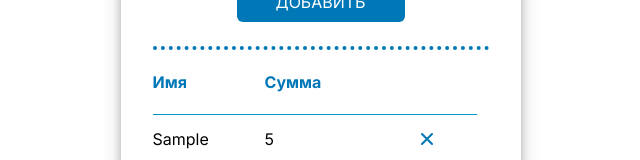
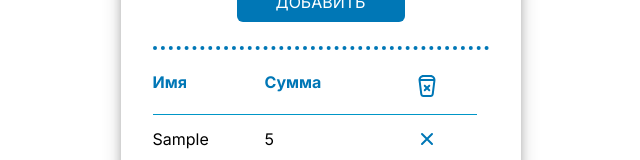
Before and after one commit to vgarbuzow/split-the-bill, a React (Vite) app: page / in a window 1280 px wide. Both pictures are taken after typing "Sample", "5" into the empty fields and a click on the button "ДОБАВИТЬ". Shown: the part 356-516 px from the top of the page, without its empty margins (312-952 px from the left). Built offline with nearby package versions, Linux system fonts and the light colour scheme.

Commit message:
Добавление кнопки 'Удалить всё'

```diff
--- a/src/entities/expense/model/ExpensesProvider.tsx
+++ b/src/entities/expense/model/ExpensesProvider.tsx
@@ -34,11 +34,13 @@ const ExpensesProvider: FC<ExpensesProviderProps> = ({ children }) => {
     });
   }, []);
 
-  const remove = useCallback((id: string) => {
+  const deleteById = useCallback((id: string) => {
     setExpenses((prevExpenses) =>
       prevExpenses.filter((expense) => expense.id !== id),
     );
   }, []);
+
+  const deleteAll = useCallback(() => setExpenses([]), []);
 
   const isExistsByName = useCallback(
     (ownerName: string) => {
@@ -49,8 +51,9 @@ const ExpensesProvider: FC<ExpensesProviderProps> = ({ children }) => {
 
   const apiValue = {
     add,
-    remove,
+    deleteById,
     isExistsByName,
+    deleteAll,
   };
 
   const stateValue = useMemo(
--- a/src/entities/expense/model/types.ts
+++ b/src/entities/expense/model/types.ts
@@ -10,6 +10,7 @@ export type ExpensesState = {
 
 export type ExpensesApi = {
   add: (expense: Expense) => void;
-  remove: (id: string) => void;
+  deleteById: (id: string) => void;
   isExistsByName: (ownerName: string) => boolean;
+  deleteAll: () => void;
 };
--- a/src/entities/expense/ui/item/ExpenseItem.module.scss
+++ b/src/entities/expense/ui/item/ExpenseItem.module.scss
@@ -9,15 +9,3 @@
   display: flex;
   justify-content: center;
 }
-
-.deleteButton {
-  color: var(--color-primary);
-
-  &:hover, &:focus-visible {
-    color: var(--color-accent);
-  }
-
-  &:focus-visible {
-    outline-color: var(--color-accent);
-  }
-}
--- a/src/entities/expense/ui/item/ExpenseItem.tsx
+++ b/src/entities/expense/ui/item/ExpenseItem.tsx
@@ -1,6 +1,6 @@
 import Button from "@/shared/ui/button";
-import CloseIcon from "@/shared/icons/close-icon";
-import style from "./ExpenseItem.module.scss";
+import CloseIcon from "@/shared/icons/close";
+import styles from "./ExpenseItem.module.scss";
 import { type Expense, useExpensesApi } from "@/entities/expense/model";
 import type { FC } from "react";
 
@@ -9,17 +9,13 @@ type ExpenseItemProps = {
 };
 
 const ExpenseItem: FC<ExpenseItemProps> = ({ expense }) => {
-  const { remove } = useExpensesApi();
+  const { deleteById } = useExpensesApi();
   return (
     <>
-      <span className={style.item}>{expense.ownerName}</span>
-      <span className={style.item}>{expense.amount}</span>
-      <span className={style.deleteButtonContainer}>
-        <Button
-          variant="icon"
-          className={style.deleteButton}
-          onClick={() => remove(expense.id)}
-        >
+      <span className={styles.item}>{expense.ownerName}</span>
+      <span className={styles.item}>{expense.amount}</span>
+      <span className={styles.deleteButtonContainer}>
+        <Button variant="icon" onClick={() => deleteById(expense.id)}>
           <CloseIcon />
         </Button>
       </span>
--- a/src/entities/expense/ui/list/ExpensesList.module.scss
+++ b/src/entities/expense/ui/list/ExpensesList.module.scss
@@ -27,3 +27,8 @@
   font-size: var(--text-3);
   text-align: center;
 }
+
+.deleteAllButtonContainer {
+  display: flex;
+  justify-content: center;
+}
--- a/src/entities/expense/ui/list/ExpensesList.tsx
+++ b/src/entities/expense/ui/list/ExpensesList.tsx
@@ -1,10 +1,13 @@
 import styles from "./ExpensesList.module.scss";
 import ExpenseItem from "@/entities/expense/ui/item";
-import { useExpensesState } from "@/entities/expense/model";
+import { useExpensesApi, useExpensesState } from "@/entities/expense/model";
 import { Fragment } from "react";
+import BasketIcon from "@/shared/icons/basket/BasketIcon.tsx";
+import Button from "@/shared/ui/button";
 
 const ExpensesList = () => {
   const { expenses } = useExpensesState();
+  const { deleteAll } = useExpensesApi();
   const hasExpenses = expenses?.length > 0;
 
   if (!hasExpenses) {
@@ -17,9 +20,13 @@ const ExpensesList = () => {
 
   return (
     <div className={styles.grid}>
-      <div className={styles.gridHeader}>Имя</div>
-      <div className={styles.gridHeader}>Сумма</div>
-      <div></div>
+      <span className={styles.gridHeader}>Имя</span>
+      <span className={styles.gridHeader}>Сумма</span>
+      <span className={styles.deleteAllButtonContainer}>
+        <Button variant="icon" onClick={deleteAll}>
+          <BasketIcon />
+        </Button>
+      </span>
 
       {expenses.map((expense) => (
         <Fragment key={expense.id}>
--- /dev/null
+++ b/src/shared/icons/basket/BasketIcon.tsx
@@ -0,0 +1,24 @@
+const BasketIcon = () => {
+  return (
+    <svg
+      width="24"
+      height="24"
+      viewBox="0 0 24 24"
+      fill="none"
+      xmlns="http://www.w3.org/2000/svg"
+    >
+      <path
+        fill-rule="evenodd"
+        clip-rule="evenodd"
+        d="M8.53113 1C5.52364 1 3.19671 3.63591 3.56974 6.62017L5.28873 20.3721C5.47639 21.8734 6.7526 23 8.26557 23H15.7344C17.2474 23 18.5236 21.8734 18.7113 20.3721L20.4303 6.62017C20.8033 3.63591 18.4764 1 15.4689 1H8.53113ZM5.70148 5C6.11066 3.8455 7.21175 3 8.53113 3H15.4689C16.7883 3 17.8893 3.8455 18.2985 5H5.70148ZM5.63279 7L7.27329 20.124C7.33584 20.6245 7.76124 21 8.26557 21H15.7344C16.2388 21 16.6642 20.6245 16.7267 20.124L18.3672 7H5.63279Z"
+        fill="#0F0F0F"
+      />
+      <path
+        d="M15.002 10.998C14.6114 10.6075 13.9783 10.6075 13.5878 10.998L12 12.5858L10.4201 11.0058C10.0296 10.6153 9.3964 10.6153 9.00587 11.0058C8.61535 11.3964 8.61535 12.0295 9.00587 12.4201L10.5858 14L9.00001 15.5858C8.60949 15.9763 8.60949 16.6095 9.00001 17C9.39054 17.3905 10.0237 17.3905 10.4142 17L12 15.4142L13.5878 17.0019C13.9783 17.3925 14.6114 17.3925 15.002 17.0019C15.3925 16.6114 15.3925 15.9782 15.002 15.5877L13.4142 14L15.002 12.4123C15.3925 12.0217 15.3925 11.3886 15.002 10.998Z"
+        fill="#0F0F0F"
+      />
+    </svg>
+  );
+};
+
+export default BasketIcon;
--- a/src/shared/ui/button/Button.module.scss
+++ b/src/shared/ui/button/Button.module.scss
@@ -20,4 +20,13 @@
   background-color: white;
   display: flex;
   align-items: center;
+  color: var(--color-primary);
+
+  &:hover, &:focus-visible {
+    color: var(--color-accent);
+  }
+
+  &:focus-visible {
+    outline-color: var(--color-accent);
+  }
 }
```
Also changed, not shown: src/shared/icons/close/CloseIcon.tsx (renamed from src/shared/icons/close-icon/CloseIcon.tsx), src/shared/icons/close/index.ts (renamed from src/shared/icons/close-icon/index.ts).
